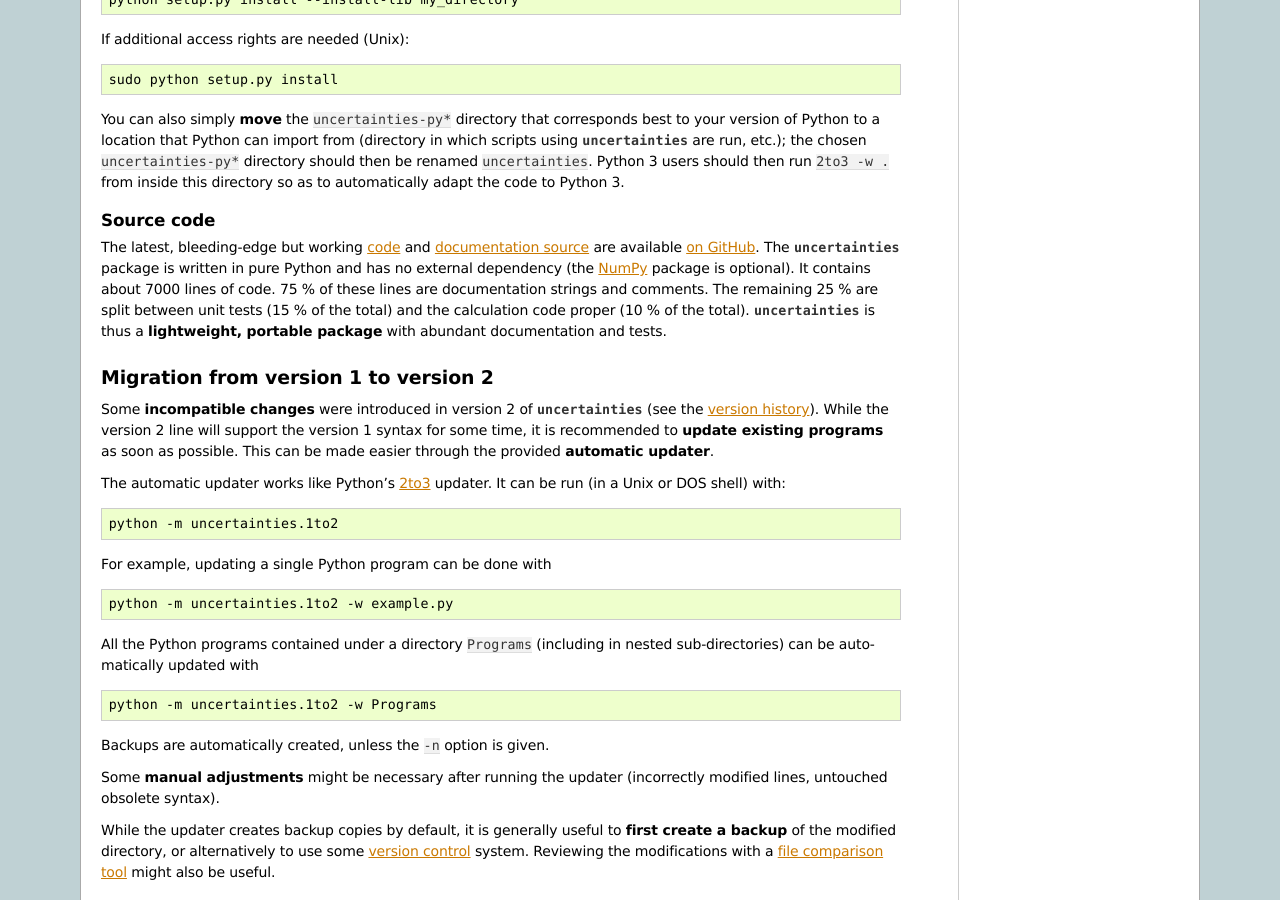
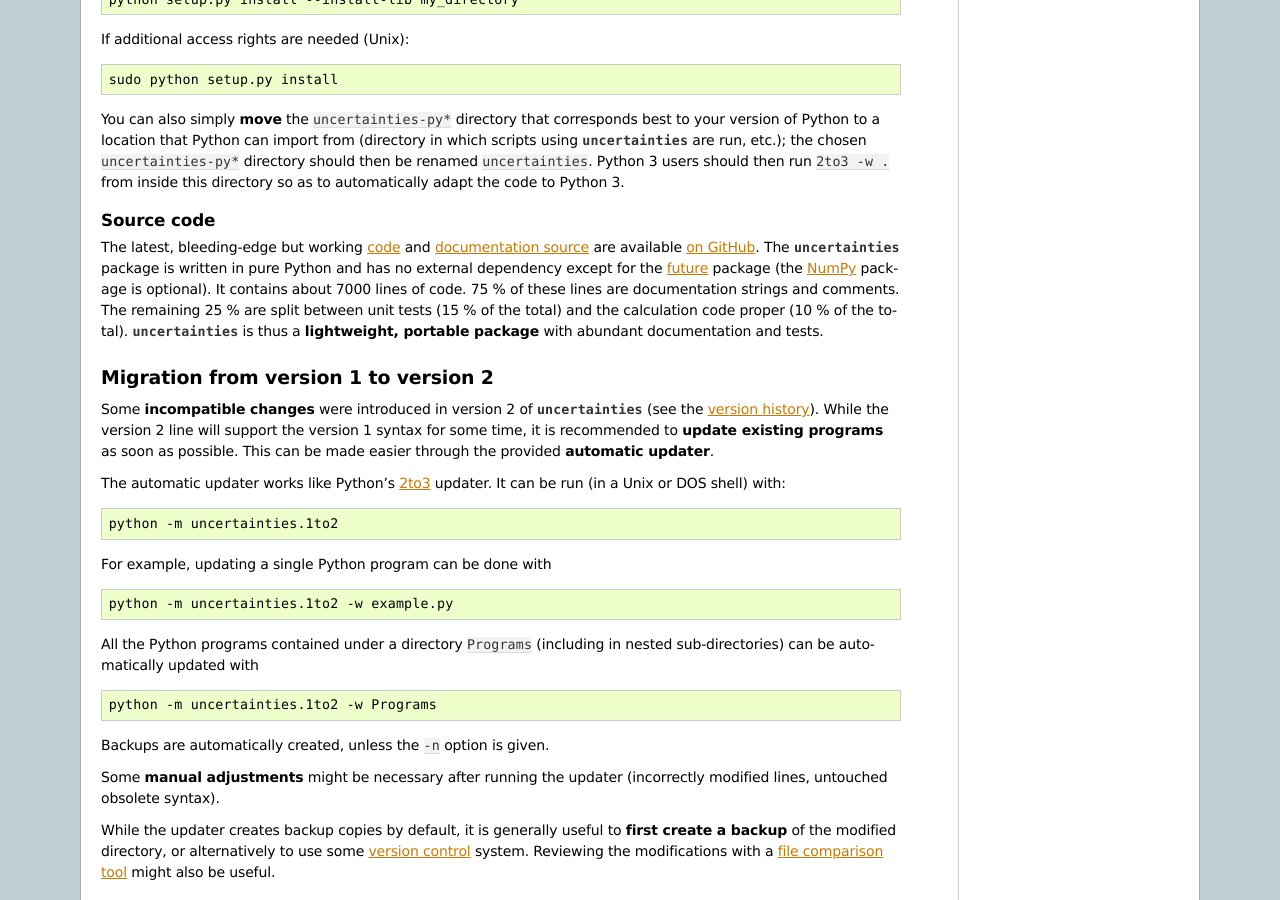
Before and after one commit to lmfit/uncertainties, a Sphinx documentation site: the page built from doc/index.rst, in a window 1280 px wide and 900 px high, scrolled down 2814 px. Built offline with Sphinx 7.4.7, drawn with Linux system fonts in a browser that asks for light colours; pages that are not in the unit, such as notebooks, are missing from menus.

Commit message:
Dependency on the future package in setup.py and the doc.

```diff
--- a/doc/index.rst
+++ b/doc/index.rst
@@ -227,7 +227,8 @@ and `documentation source
 <https://github.com/lebigot/uncertainties/tree/master/doc/>`_ are
 available `on GitHub <https://github.com/lebigot/uncertainties/>`_.
 The :mod:`uncertainties` package is written in pure Python and has no
-external dependency (the `NumPy`_ package is optional).  It contains
+external dependency except for the future_ package
+(the `NumPy`_ package is optional).  It contains
 about 7000 lines of code.  75 % of these lines are documentation
 strings and comments.  The remaining 25 % are split between unit tests
 (15 % of the total) and the calculation code proper (10 % of the
@@ -438,3 +439,4 @@ following options can be chosen:
 .. _soerp: https://pypi.python.org/pypi/soerp
 .. _mcerp: https://pypi.python.org/pypi/mcerp
 .. _Pint: https://pypi.python.org/pypi/Pint/
+.. _future: https://pypi.org/project/future/
--- a/setup.py
+++ b/setup.py
@@ -357,8 +357,7 @@ try:
 
     addtl_setup_options = {
 
-        # Allows python setup.py nosetests to do the right thing:
-        'use_2to3': True,
+        'install_requires': ['future'],
         'tests_require': ['nose', 'numpy'],
         # Optional dependencies install using:
         # `easy_install uncertainties[optional]`
```
